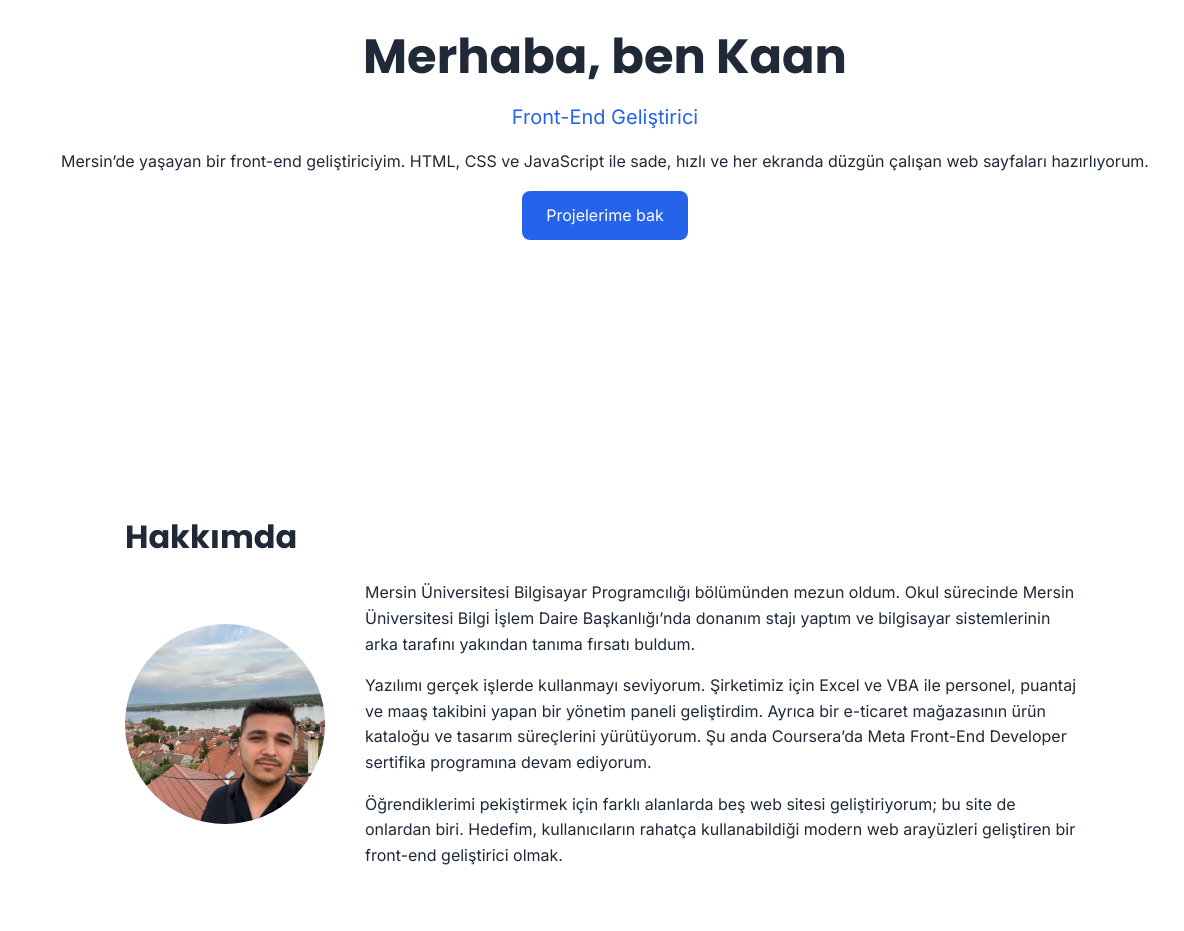
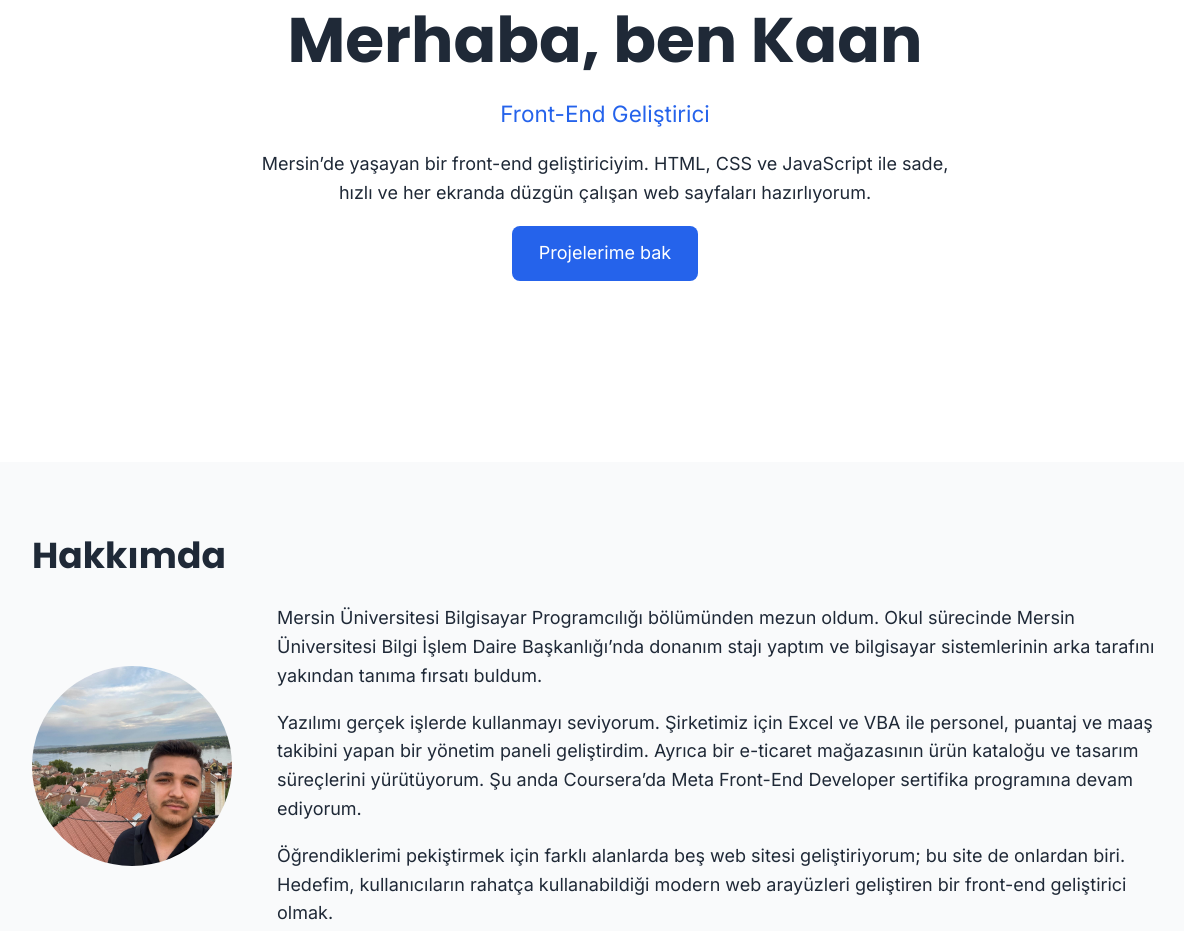
Before and after one commit to KaanAta-Dev/portfolyo, a plain HTML site: page index.html in a window 1536 px wide. Shown: the part 251-1182 px from the top of the page, without its empty margins (163-1347 px from the left). Drawn offline with Linux system fonts and the light colour scheme.

Commit message:
Tüm ekranlar için responsive düzen

```diff
--- a/css/style.css
+++ b/css/style.css
@@ -6,6 +6,7 @@
   --color-dark-accent: #1d4ed8;
   --color-card-bg: #f3f4f6;
   --color-border: #e5e7eb;
+  --color-alternative-bg: #f9fafb;
   --font-body: "Inter", sans-serif;
   --font-heading: "Poppins", sans-serif;
 }
@@ -17,6 +18,7 @@ body.dark {
   --color-dark-accent: #3b82f6;
   --color-card-bg: #1f2937;
   --color-border: #374151;
+  --color-alternative-bg: #0f172a;
 }
 * {
   margin: 0;
@@ -43,10 +45,10 @@ h3 {
   line-height: 1.2;
 }
 h1 {
-  font-size: 2rem;
+  font-size: 1.75rem;
 }
 h2 {
-  font-size: 1.6rem;
+  font-size: 1.5rem;
 }
 h3 {
   font-size: 1.25rem;
@@ -61,7 +63,7 @@ a:hover {
 .container {
   max-width: 1000px;
   margin: 0 auto;
-  padding: 0 1.25rem;
+  padding: 0 1rem;
 }
 .site-header {
   padding: 1rem 0rem;
@@ -122,6 +124,9 @@ a:hover {
   color: var(--color-text);
   order: 2;
 }
+#giris p {
+  max-width: 40rem;
+}
 .hero {
   min-height: 80vh;
   display: flex;
@@ -130,7 +135,7 @@ a:hover {
   justify-content: center;
   text-align: center;
   gap: 1rem;
-  padding: 2rem 1.5rem;
+  padding: 2rem 1rem;
 }
 .hero-title {
   color: var(--color-accent);
@@ -150,13 +155,17 @@ a:hover {
 main section {
   padding: 3rem 0rem;
   scroll-margin-top: 7rem;
+  transition: background-color 0.3s ease;
+}
+main section:nth-child(even) {
+  background-color: var(--color-alternative-bg);
 }
 main h2 {
   margin-bottom: 1.5rem;
 }
 #hakkimda img {
-  width: 200px;
-  height: 200px;
+  width: 160px;
+  height: 160px;
   border-radius: 50%;
   margin: 0 auto 1.5rem auto;
   object-fit: cover;
@@ -188,7 +197,7 @@ main h2 {
   flex-direction: column;
   gap: 0.75rem;
   box-shadow: 0 2px 8px rgba(0, 0, 0, 0.08);
-  background-color: var(--color-card-bg);
+  background-color: var(--color-bg);
   padding: 1.5rem;
   border-radius: 12px;
   border: 1px solid var(--color-border);
@@ -223,13 +232,33 @@ footer {
   color: var(--color-text-muted);
   font-size: 0.9rem;
 }
-
+@media (min-width: 480px) {
+  h1 {
+    font-size: 2rem;
+  }
+  h2 {
+    font-size: 1.6rem;
+  }
+  .container {
+    padding: 0 1.25rem;
+  }
+  .hero {
+    padding: 2rem 1.5rem;
+  }
+  #hakkimda img {
+    width: 200px;
+    height: 200px;
+  }
+}
 @media (min-width: 768px) {
   h1 {
     font-size: 2.5rem;
   }
   h2 {
     font-size: 2rem;
+  }
+  .container {
+    padding: 0 1.5rem;
   }
   .menu-toggle {
     display: none;
@@ -270,3 +299,17 @@ footer {
     grid-template-columns: repeat(2, 1fr);
   }
 }
+@media (min-width: 1440px) {
+  html {
+    font-size: 112.5%;
+  }
+  .container {
+    max-width: 1200px;
+  }
+  h1 {
+    font-size: 3.5rem;
+  }
+  .project-grid {
+    grid-template-columns: repeat(3, 1fr);
+  }
+}
```
